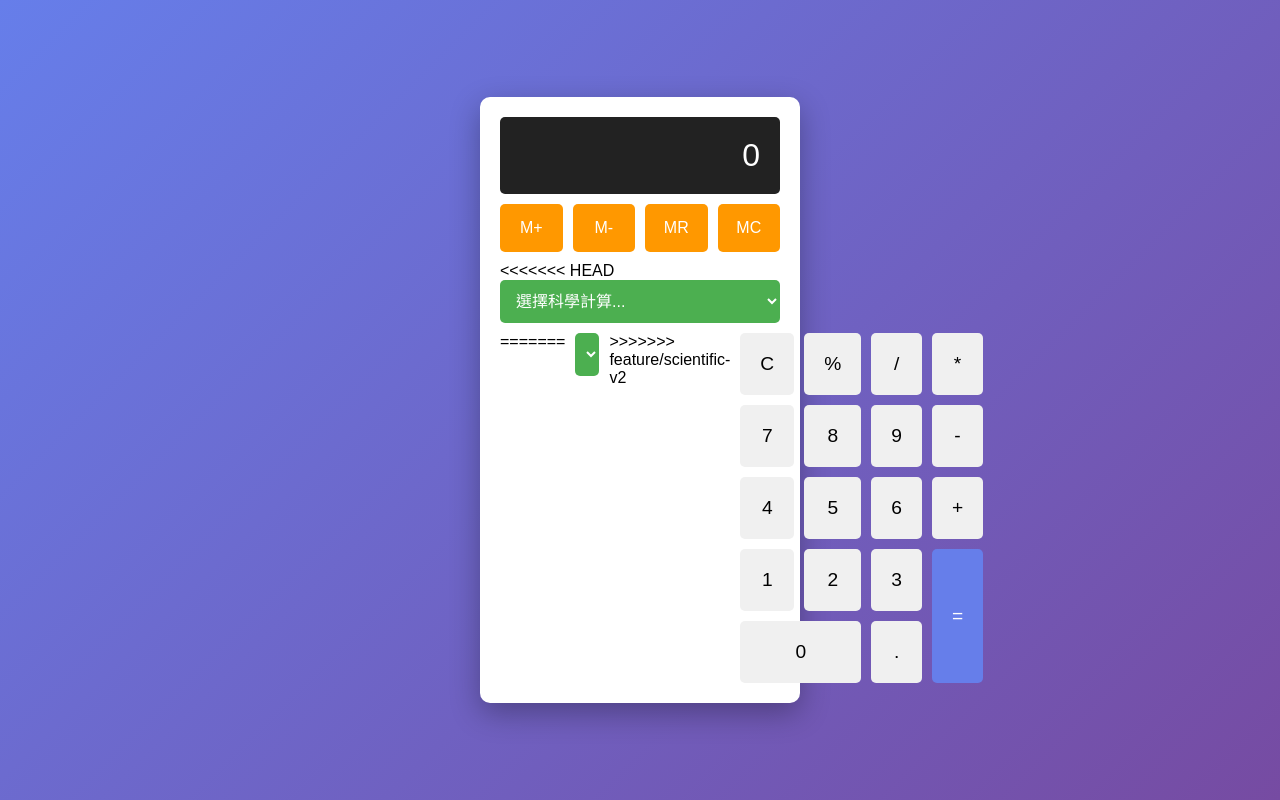
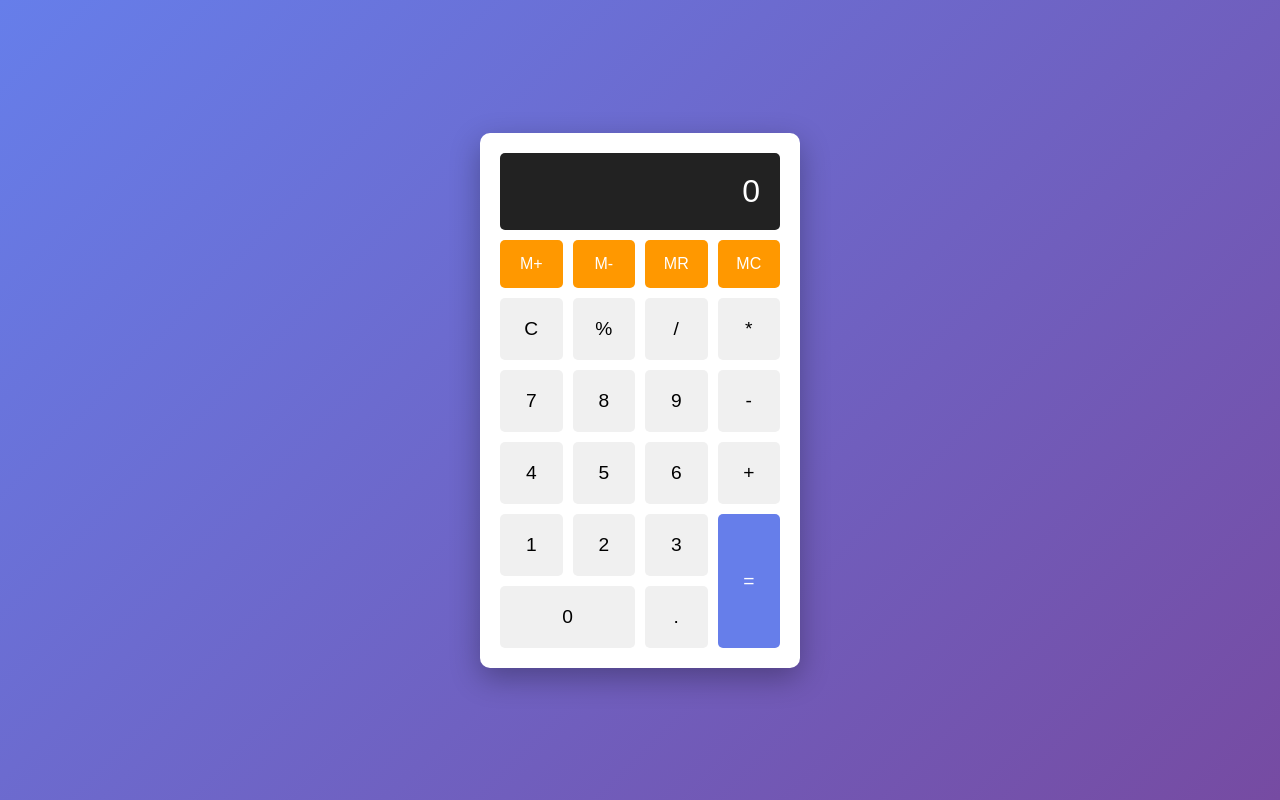
Before and after one commit to Janice-543/calculator-app, a plain HTML site: page index.html in a window 1280 px wide. Drawn offline with Linux system fonts and the light colour scheme.

Commit message:
Fix merge conflict markers in index.html and script.js

```diff
--- a/index.html
+++ b/index.html
@@ -16,35 +16,7 @@
         <button onclick="memoryRecall()" class="memory-btn">MR</button>
         <button onclick="memoryClear()" class="memory-btn">MC</button>
     </div>
-<<<<<<< HEAD
-   <div class="scientific-dropdown">
-        <select id="scientificOp" onchange="applyScientificOp()">
-            <option value="">選擇科學計算...</option>
-            <option value="sin">sin (正弦)</option>
-            <option value="cos">cos (餘弦)</option>
-            <option value="tan">tan (正切)</option>
-            <option value="log">log (對數)</option>
-            <option value="sqrt">√ (平方根)</option>
-            <option value="pow">x² (平方)</option>
-        </select>
-    </div>
 
-    <div class="buttons">
-
-=======
-            <div class="scientific-dropdown">
-            <select id="scientificOp" onchange="applyScientificOp()">
-                <option value="">選擇科學計算...</option>
-                <option value="sin">sin (正弦)</option>
-                <option value="cos">cos (餘弦)</option>
-                <option value="tan">tan (正切)</option>
-                <option value="log">log (對數)</option>
-                <option value="sqrt">√ (平方根)</option>
-                <option value="pow">x² (平方)</option>
-            </select>
-        </div>
-
->>>>>>> feature/scientific-v2
         <div class="buttons">
         <button onclick="clearDisplay()">C</button>
         <button onclick="calculatePercentage()">%</button>
--- a/script.js
+++ b/script.js
@@ -142,9 +142,4 @@ function applyScientificOp() {
             updateDisplay();
         }, 1500);
     }
-<<<<<<< HEAD
 }
-=======
-}
-
->>>>>>> feature/scientific-v2
```
